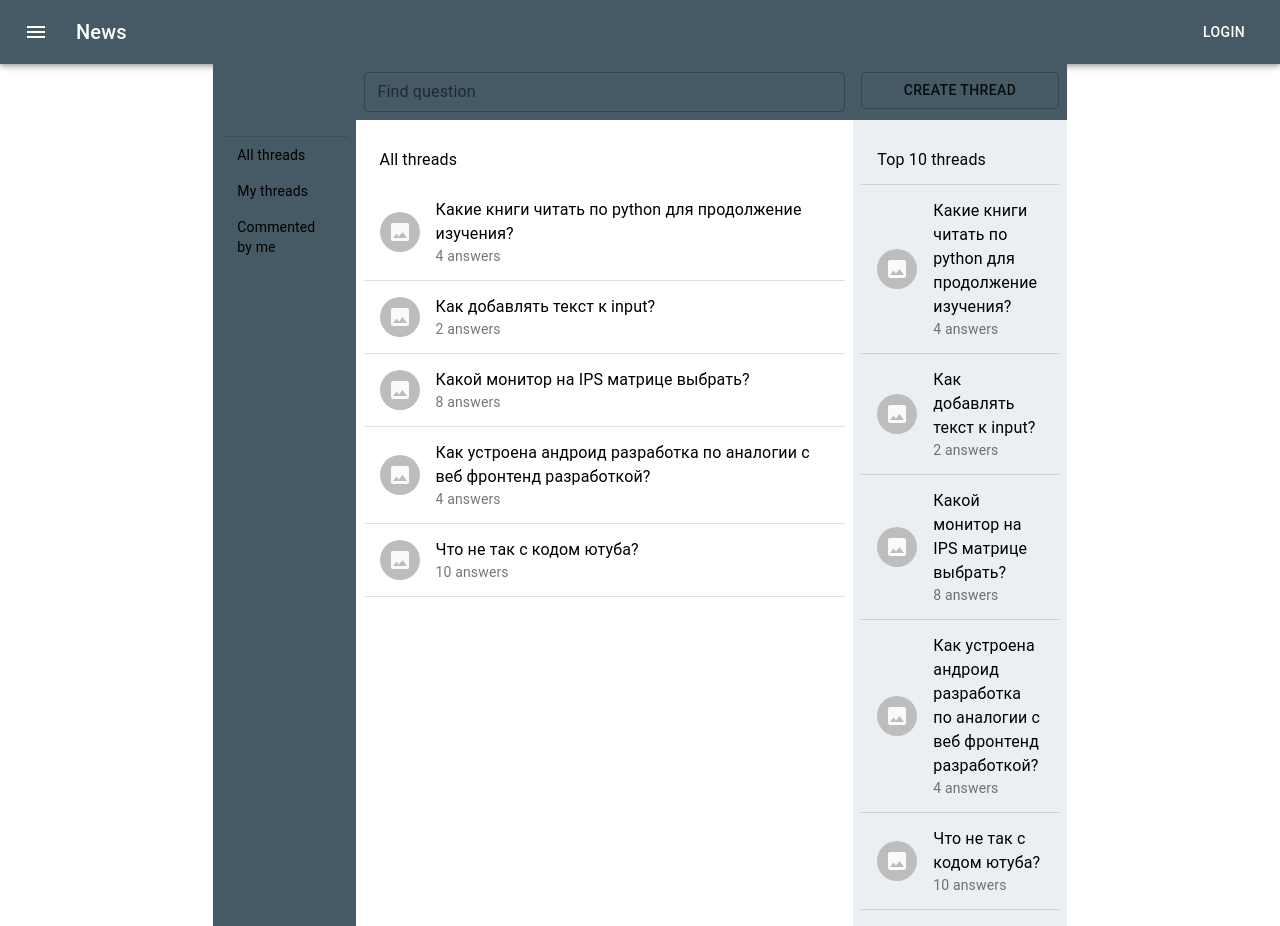
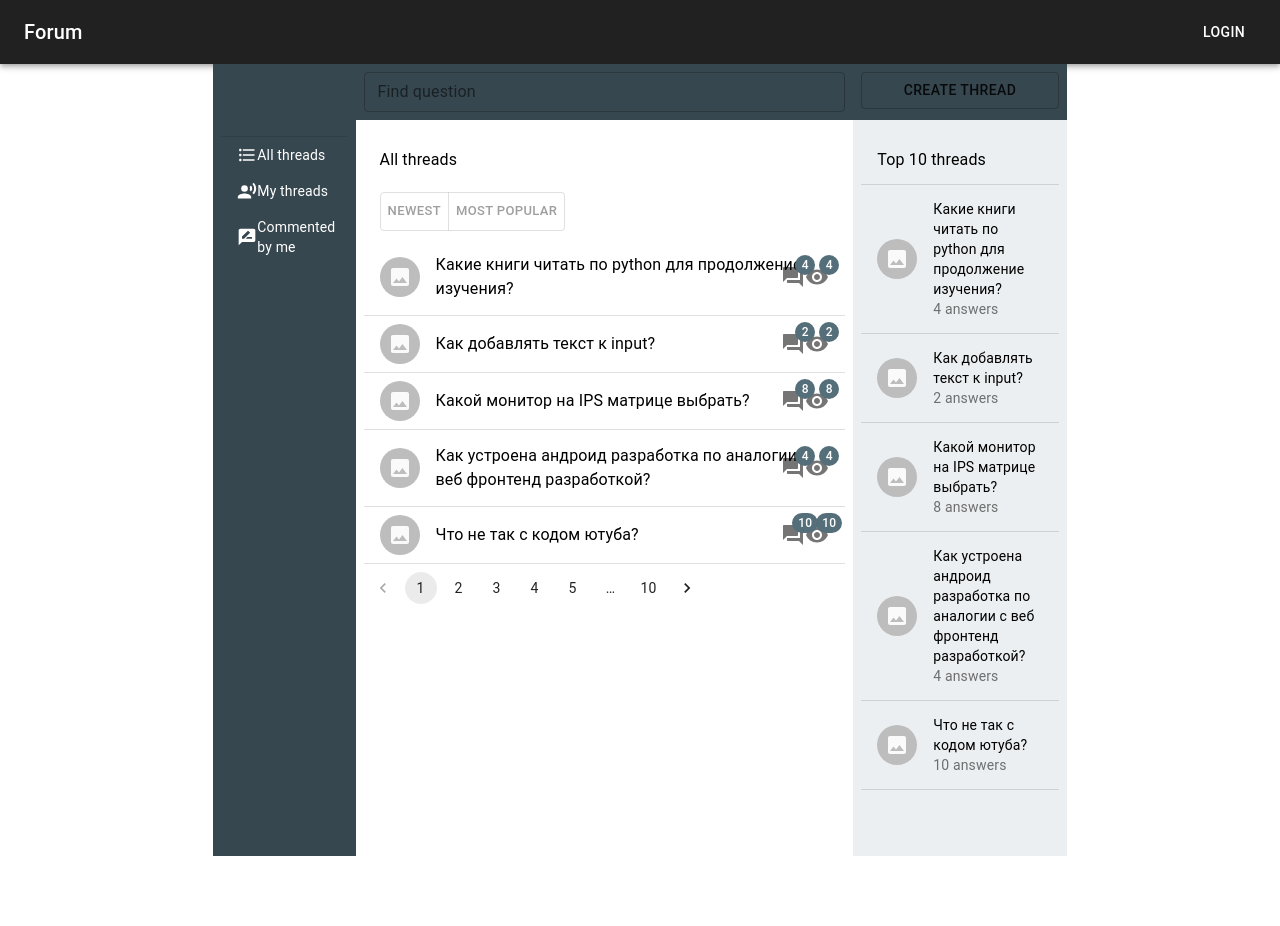
Before and after one commit to DanilAndreev/readit, a React (Create React App) app in the folder starscream_web/: page /threads in a window 1280 px wide. After the commit the page ends 856 px from the top, so only its background shows below. Built offline with nearby package versions, Linux system fonts and the light colour scheme.

Commit message:
added page threads

```diff
--- a/starscream_web/src/App.js
+++ b/starscream_web/src/App.js
@@ -12,23 +12,22 @@ import Button from "@material-ui/core/Button";
 import MenuIcon from '@material-ui/icons/Menu';
 import useStyles from "./style";
 
-import DefaultTheme from './Themes/DefaultTheme'
+import { BaseTheme } from './Themes/DefaultTheme'
 import {ThemeProvider} from '@material-ui/core/styles';
 
+import {BrowserRouter as Router, Switch, Route, Link} from "react-router-dom";
 
 
 function App() {
     const classes = useStyles();
     return (
+        <Router>
             <div className="App">
-            <ThemeProvider theme={DefaultTheme}>
-                <AppBar position="static" className={classes.header}>
+                <ThemeProvider theme={BaseTheme}>
+                    <AppBar position="static">
                         <Toolbar>
-                        <IconButton edge="start" className={classes.menuButton} color="inherit" aria-label="menu">
-                            <MenuIcon/>
-                        </IconButton>
                             <Typography variant="h6" className={classes.title}>
-                            News
+                                Forum
                             </Typography>
                             <Button color="inherit">Login</Button>
                         </Toolbar>
@@ -36,12 +35,17 @@ function App() {
                     <Grid container>
                         <Grid item xs={0} md={2}/>
                         <Grid item xs={12} md={8} id={'page'}>
+                            <Switch>
+                                <Route path={'/threads'}>
                                     <ThreadsViewer/>
+                                </Route>
+                            </Switch>
                         </Grid>
                         <Grid item xs={0} md={2}/>
                     </Grid>
                 </ThemeProvider>
             </div>
+        </Router>
     );
 }
 
--- a/starscream_web/src/Pages/ThreadsViewer/ThreadsViewer.js
+++ b/starscream_web/src/Pages/ThreadsViewer/ThreadsViewer.js
@@ -8,16 +8,62 @@ import ListItemAvatar from '@material-ui/core/ListItemAvatar';
 import Avatar from '@material-ui/core/Avatar';
 import ImageIcon from '@material-ui/icons/Image';
 import WorkIcon from '@material-ui/icons/Work';
+import FormatListBulletedIcon from '@material-ui/icons/FormatListBulleted';
+import RateReviewIcon from '@material-ui/icons/RateReview';
+import RecordVoiceOverIcon from '@material-ui/icons/RecordVoiceOver';
 import Typography from "@material-ui/core/Typography";
 import Button from "@material-ui/core/Button";
 import TextField from "@material-ui/core/TextField";
 import Divider from "@material-ui/core/Divider";
+import VisibilityIcon from '@material-ui/icons/Visibility';
+import QuestionAnswerIcon from '@material-ui/icons/QuestionAnswer';
+import useStyles from "./style";
+import Badge from "@material-ui/core/Badge";
+import ListItemSecondaryAction from "@material-ui/core/ListItemSecondaryAction";
+import Pagination from '@material-ui/lab/Pagination';
+import ToggleButton from '@material-ui/lab/ToggleButton';
+import ToggleButtonGroup from '@material-ui/lab/ToggleButtonGroup';
+import {LightTheme} from './../../Themes/DefaultTheme'
+import {ThemeProvider} from '@material-ui/core/styles';
 
-import useStyles from "./style";
 
 function ThreadListItem({thread, ...props}) {
     const primary = (
         <Typography>
+            {thread.title}
+        </Typography>
+    );
+    const secondary = (
+        <ListItemSecondaryAction>
+            <Badge badgeContent={thread.answers} color="primary">
+                <QuestionAnswerIcon/>
+            </Badge>
+            <Badge badgeContent={thread.answers} color="primary">
+                <VisibilityIcon/>
+            </Badge>
+        </ListItemSecondaryAction>
+    );
+
+    return (
+        <>
+            <ListItem button>
+                <ListItemAvatar>
+                    <Avatar>
+                        <ImageIcon/>
+                    </Avatar>
+                </ListItemAvatar>
+                <ListItemText primary={primary} secondary={secondary}/>
+            </ListItem>
+            <Divider/>
+        </>
+    );
+}
+
+function TopThreadsListItem({thread, ...props}) {
+    const classes = useStyles();
+
+    const primary = (
+        <Typography variant={'body2'}>
             {thread.title}
         </Typography>
     );
@@ -29,7 +75,7 @@ function ThreadListItem({thread, ...props}) {
 
     return (
         <>
-            <ListItem>
+            <ListItem button>
                 <ListItemAvatar>
                     <Avatar>
                         <ImageIcon/>
@@ -63,11 +109,12 @@ export default function ThreadViewer() {
 
     return (
         <Box>
+            <ThemeProvider theme={LightTheme}>
                 <Grid container className={classes.leftColumn}>
-                <Grid md={2}>
+                    <Grid sm={12} md={2}>
 
                     </Grid>
-                <Grid md={7}>
+                    <Grid sm={12} md={7}>
                         <Box p={1}>
                             <TextField
                                 fullWidth
@@ -77,7 +124,7 @@ export default function ThreadViewer() {
                             />
                         </Box>
                     </Grid>
-                <Grid md={3}>
+                    <Grid sm={12} md={3}>
                         <Box p={1}>
                             <Button
                                 variant="outlined"
@@ -88,28 +135,44 @@ export default function ThreadViewer() {
                         </Box>
                     </Grid>
                 </Grid>
+            </ThemeProvider>
             <Grid container>
-                <Grid md={2}  className={classes.leftColumn}>
+                <ThemeProvider theme={LightTheme}>
+                <Grid sm={12} md={2} className={classes.leftColumn}>
                     <Box p={1}>
                         <List>
                             <Divider/>
                             <ListItem dense button>
-                                <ListItemText primary={"All threads"}/>
+                                <FormatListBulletedIcon fontSize={'small'}/>
+                                <ListItemText primary={" All threads"}/>
                             </ListItem>
                             <ListItem dense button>
-                                <ListItemText primary={"My threads"}/>
+                                <RecordVoiceOverIcon fontSize={'small'}/>
+                                <ListItemText primary={" My threads"}/>
                             </ListItem>
                             <ListItem dense button>
-                                <ListItemText primary={"Commented by me"}/>
+                                <RateReviewIcon fontSize={'small'}/>
+                                <ListItemText primary={" Commented by me"}/>
                             </ListItem>
                         </List>
                     </Box>
                 </Grid>
-                <Grid md={7}  className={classes.contentColumn}>
+                </ThemeProvider>
+                <Grid sm={12} md={7} className={classes.contentColumn}>
                     <Box p={1}>
                         <List>
                             <ListItem>
                                 <ListItemText primary={"All threads"}/>
+                            </ListItem>
+                            <ListItem>
+                                <ToggleButtonGroup size="small">
+                                    <ToggleButton value="left">
+                                        Newest
+                                    </ToggleButton>
+                                    <ToggleButton value="left">
+                                        Most popular
+                                    </ToggleButton>
+                                </ToggleButtonGroup>
                             </ListItem>
                             {articles.map((item, index) => {
                                 return (
@@ -118,9 +181,10 @@ export default function ThreadViewer() {
                                 );
                             })}
                         </List>
+                        <Pagination count={10}/>
                     </Box>
                 </Grid>
-                <Grid md={3} className={classes.rightColumn}>
+                <Grid sm={12} md={3} className={classes.rightColumn}>
                     <Box p={1}>
                         <List>
                             <ListItem>
@@ -129,17 +193,7 @@ export default function ThreadViewer() {
                             <Divider/>
                             {topArticles.map((item, index) => {
                                 return (
-                                    <>
-                                        <ListItem key={`top_artciles_${index}`}>
-                                            <ListItemAvatar>
-                                                <Avatar>
-                                                    <ImageIcon/>
-                                                </Avatar>
-                                            </ListItemAvatar>
-                                            <ListItemText primary={item.title} secondary={`${item.answers} answers`}/>
-                                        </ListItem>
-                                        <Divider/>
-                                    </>
+                                    <TopThreadsListItem key={`top_artciles_${index}`} thread={item}/>
                                 );
                             })}
                         </List>
--- a/starscream_web/src/Pages/ThreadsViewer/style.js
+++ b/starscream_web/src/Pages/ThreadsViewer/style.js
@@ -2,13 +2,15 @@ import { makeStyles } from '@material-ui/core/styles';
 
 const useStyles = makeStyles(theme => ({
     leftColumn: {
-        backgroundColor: theme.palette.primary.main,
+        backgroundColor: theme.palette.layout.main,
+        color: theme.palette.common.white,
     },
     contentColumn: {
         backgroundColor: theme.palette.common.white,
+        minHeight: `calc(100vh - 64px)`,
     },
     rightColumn: {
-        backgroundColor: theme.palette.primary.light,
+        backgroundColor: theme.palette.layout.light,
     },
 }));
 
--- /dev/null
+++ b/starscream_web/src/Themes/DefaultTheme/BaseTheme.js
@@ -0,0 +1,26 @@
+import { createMuiTheme } from '@material-ui/core/styles';
+import {blueGrey, grey} from '@material-ui/core/colors';
+
+const theme = createMuiTheme({
+    overrides: {
+        MuiAppBar: {
+            colorPrimary: {
+                backgroundColor: grey[900],
+            },
+        },
+    },
+    palette: {
+        primary: {
+            main: blueGrey[600],
+            dark: blueGrey[900],
+            light: blueGrey[100],
+        },
+        layout: {
+            main: blueGrey[800],
+            dark: blueGrey[900],
+            light: blueGrey[50],
+        },
+    },
+});
+
+export default theme;
--- a/starscream_web/src/Themes/DefaultTheme.js
+++ b/starscream_web/src/Themes/DefaultTheme/LightTheme.js
@@ -1,12 +1,12 @@
 import { createMuiTheme } from '@material-ui/core/styles';
-import {blueGrey} from '@material-ui/core/colors';
+import {blueGrey, grey} from '@material-ui/core/colors';
 
 const theme = createMuiTheme({
     palette: {
         primary: {
-            main: blueGrey[700],
-            dark: blueGrey[900],
-            light: blueGrey[50],
+            main: blueGrey[100],
+            dark: blueGrey[300],
+            light: blueGrey[200],
         },
     },
 });
--- /dev/null
+++ b/starscream_web/src/Themes/DefaultTheme/index.js
@@ -0,0 +1,2 @@
+export {default as BaseTheme} from './BaseTheme';
+export {default as LightTheme} from './LightTheme';
```
Also changed, not shown: starscream_web/package.json (+17 -0 lines), 1 other file (tests, documents, lock files or other folders). Lines whose indentation alone changed are shown as unchanged.
